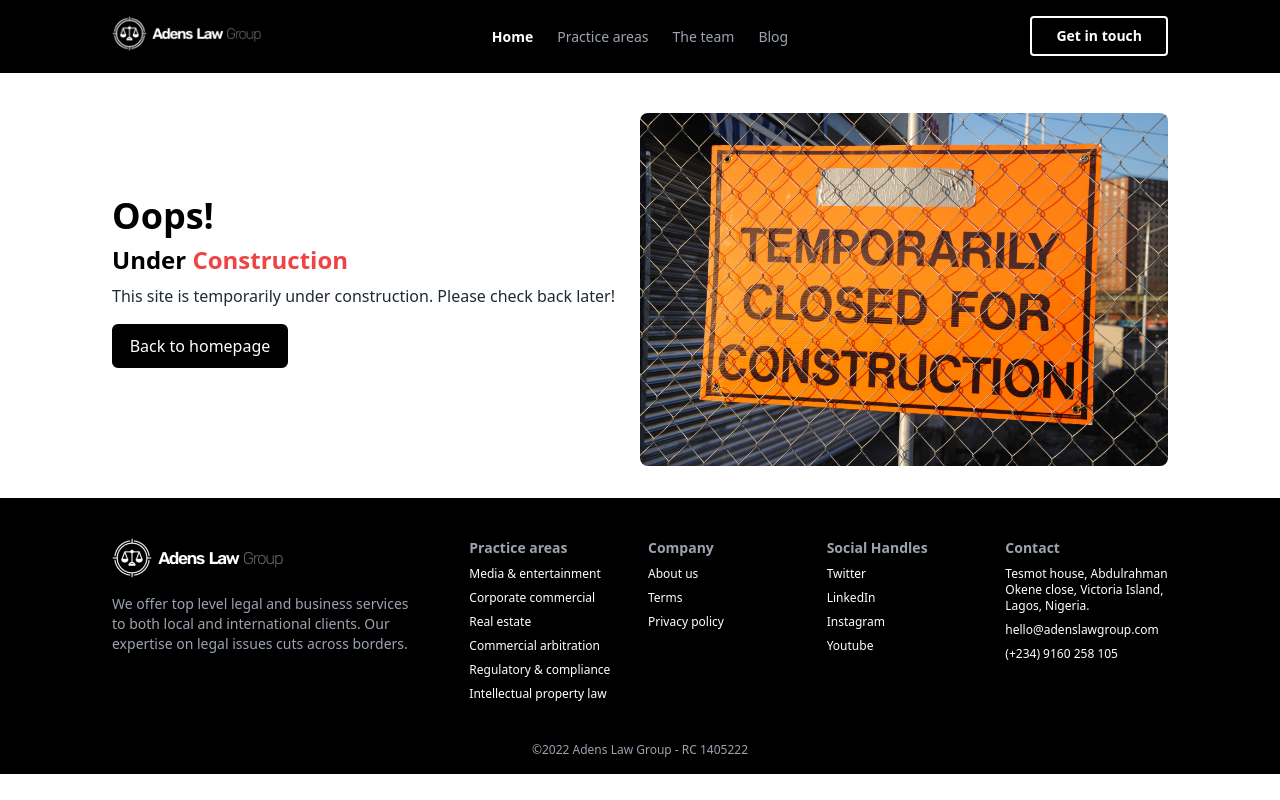
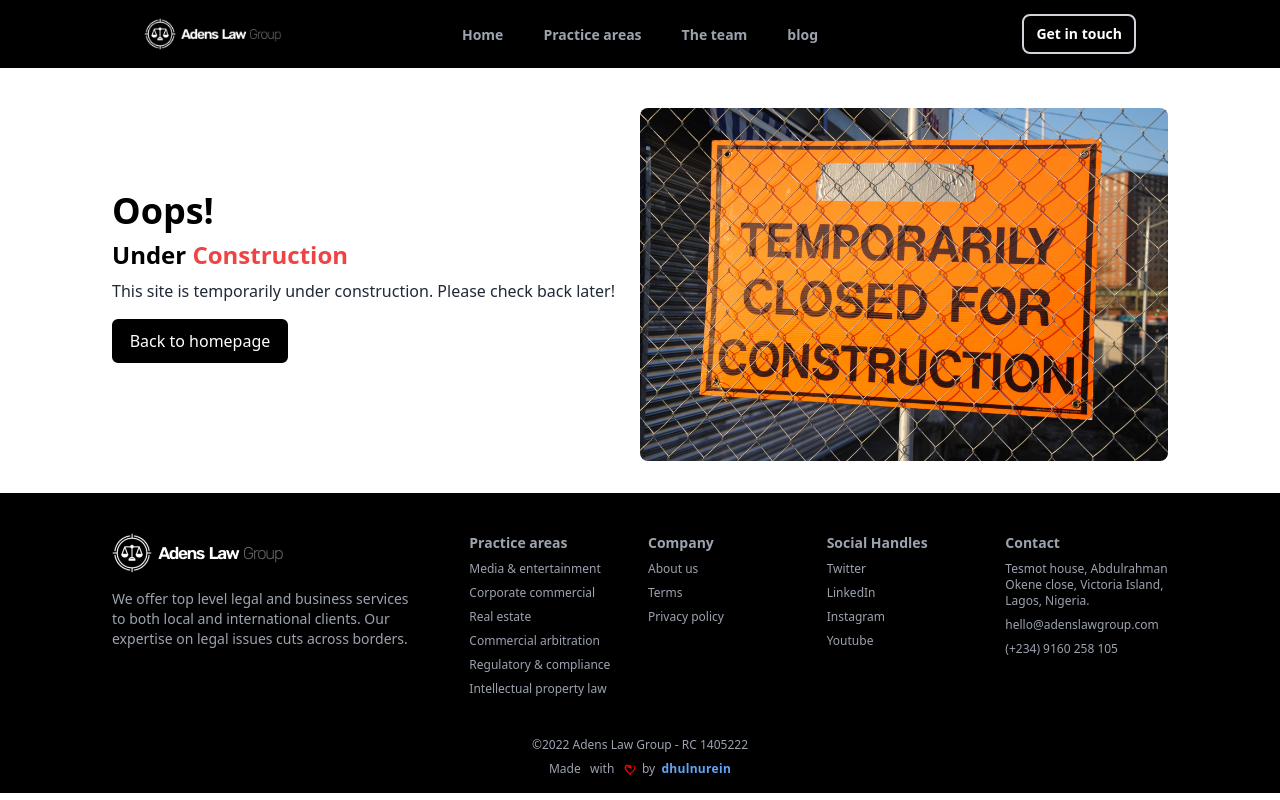
Before and after one commit to NureniJamiu/adens_law-group, a React (Create React App) app: page /construction in a window 1280 px wide. Built offline with nearby package versions, Linux system fonts and the light colour scheme.

Commit message:
fix navbar menu not working in mobile view

```diff
--- a/package.json
+++ b/package.json
@@ -3,6 +3,7 @@
   "version": "0.1.0",
   "private": true,
   "dependencies": {
+    "@headlessui/react": "^1.7.7",
     "@testing-library/jest-dom": "^5.16.5",
     "@testing-library/react": "^13.4.0",
     "@testing-library/user-event": "^13.5.0",
--- /dev/null
+++ b/src/components/Accordion.jsx
@@ -0,0 +1,86 @@
+import React from "react";
+
+const Accordion = () => {
+  return (
+    <div>
+      <div className="w-full bg-black mt-8 space-y-2 md:hidden">
+        <details className="pb-4 rounded-lg cursor-pointer">
+          <summary className="font-semibold text-gray-400">
+            Practice areas
+          </summary>
+          <div className="mt-3">
+            <ul>
+              <li className="list-none text-gray-600 pl-2 text-sm my-3">
+                Media & entertainment
+              </li>
+              <li className="list-none text-gray-600 pl-2 text-sm mb-3">
+                Corporate commercial
+              </li>
+              <li className="list-none text-gray-600 pl-2 text-sm mb-3">
+                Real estate
+              </li>
+              <li className="list-none text-gray-600 pl-2 text-sm mb-3">
+                Commercial arbitration
+              </li>
+              <li className="list-none text-gray-600 pl-2 text-sm mb-3">
+                Regulatory & compliance
+              </li>
+              <li className="list-none text-gray-600 pl-2 text-sm">
+                Intellectual property law
+              </li>
+            </ul>
+          </div>
+        </details>
+        <details className="py-4 rounded-lg cursor-pointer">
+          <summary className="font-semibold text-gray-400">Company</summary>
+          <ul>
+            <li className="list-none text-gray-600 pl-2 text-sm my-3">
+              About us
+            </li>
+            <li className="list-none text-gray-600 pl-2 text-sm mb-3">Terms</li>
+            <li className="list-none text-gray-600 pl-2 text-sm">
+              Privacy policy
+            </li>
+          </ul>
+        </details>
+        <details className="py-4 rounded-lg cursor-pointer">
+          <summary className="font-semibold text-gray-400">Follow</summary>
+          <div className="mt-3">
+            <ul>
+              <li className="list-none text-gray-600 pl-2 text-sm my-3">
+                Twitter
+              </li>
+              <li className="list-none text-gray-600 pl-2 text-sm mb-3">
+                LinkedIn
+              </li>
+              <li className="list-none text-gray-600 pl-2 text-sm mb-3">
+                Instagram
+              </li>
+              <li className="list-none text-gray-600 pl-2 text-sm">Youtube</li>
+            </ul>
+          </div>
+        </details>
+        <details className="py-4 rounded-lg cursor-pointer">
+          <summary className="font-semibold text-gray-400">Contact</summary>
+          <div className="mt-3">
+            <ul>
+              <li className="list-none text-gray-600 pl-2 text-sm my-3 cursor-context-menu">
+                16, Ilori street, Ireakari, Isolo.
+                <br />
+                Lagos, Nigeria
+              </li>
+              <li className="list-none text-gray-600 pl-2 text-sm mb-3 cursor-context-menu">
+                nurenijamiu951@gmail.com
+              </li>
+              <li className="list-none text-gray-600 pl-2 text-sm cursor-context-menu">
+                (+234) 916-025-8105
+              </li>
+            </ul>
+          </div>
+        </details>
+      </div>
+    </div>
+  );
+};
+
+export default Accordion;
--- a/src/components/Navbar.jsx
+++ b/src/components/Navbar.jsx
@@ -1,180 +1,130 @@
 import React from "react";
+import { useState } from "react";
+import { Dialog } from "@headlessui/react";
+import { FiMenu } from "react-icons/fi";
+import { MdOutlineClose } from "react-icons/md";
+import { Link } from "react-router-dom";
 
 import logo from "../assets/logo.png";
-import { Link } from "react-router-dom";
 
 const Navbar = () => {
-  // Burger menus
-  document.addEventListener("DOMContentLoaded", function () {
-    // open
-    const burger = document.querySelectorAll(".navbar-burger");
-    const menu = document.querySelectorAll(".navbar-menu");
-
-    if (burger.length && menu.length) {
-      for (var i = 0; i < burger.length; i++) {
-        burger[i].addEventListener("click", function () {
-          for (var j = 0; j < menu.length; j++) {
-            menu[j].classList.toggle("hidden");
-          }
-        });
-      }
-    }
-
-    // close
-    const close = document.querySelectorAll(".navbar-close");
-    const backdrop = document.querySelectorAll(".navbar-backdrop");
-
-    if (close.length) {
-      for (var k = 0; k < close.length; k++) {
-        close[k].addEventListener("click", function () {
-          for (var j = 0; j < menu.length; j++) {
-            menu[j].classList.toggle("hidden");
-          }
-        });
-      }
-    }
-
-    if (backdrop.length) {
-      for (var l = 0; l < backdrop.length; l++) {
-        backdrop[l].addEventListener("click", function () {
-          for (var j = 0; j < menu.length; j++) {
-            menu[j].classList.toggle("hidden");
-          }
-        });
-      }
-    }
-  });
+  const navigation = [
+    { name: "Home" },
+    { name: "Practice areas" },
+    { name: "The team" },
+    { name: "blog" },
+  ];
+  const [mobileMenuOpen, setMobileMenuOpen] = useState(false);
 
   return (
+    <div className=" bg-black md:px-12 lg:px-28 lg:py-1">
+      <div className="absolute inset-x-0 top-[-10rem] -z-10 transform-gpu overflow-hidden sm:top-[-20rem]"></div>
+      <div className="px-6 py-3 lg:px-8">
         <div>
-      <nav className="relative py-4 px-4 flex justify-between items-center bg-black md:px-10 lg:px-28">
+          <nav
+            className="flex h-9 items-center justify-between"
+            aria-label="Global"
+          >
+            <div className="flex lg:min-w-0 lg:flex-1" aria-label="Global">
               <Link to="/">
-          <div
-            className="inline-block text-3xl font-bold leading-none"
-            href="/"
+                <span className="-m-1.5 p-1.5">
+                  <span className="sr-only">Your Company</span>
+                  <img className="h-8" src={logo} alt="" />
+                </span>
+              </Link>
+            </div>
+            <div className="flex lg:hidden">
+              <button
+                type="button"
+                className="-m-2.5 inline-flex items-center justify-center rounded-md p-2.5 text-gray-700"
+                onClick={() => setMobileMenuOpen(true)}
               >
-            <img src={logo} alt="logo" width={150} />
-          </div>
-        </Link>
-        <div class="lg:hidden">
-          <button class="navbar-burger flex items-center text-white p-3">
-            <a
-              className=" inline-block py-1 px-4  bg-gray-300 text-black text-sm hover:text-white font-bold rounded-md transition duration-200 border-2 border-black  hover:bg-black  hover:border-gray-400"
-              href="#links"
-            >
-              Menu
-            </a>
+                <span className="sr-only">Open main menu</span>
+                <FiMenu
+                  className="h-6 w-6"
+                  style={{
+                    color: "white",
+                  }}
+                  aria-hidden="true"
+                />
               </button>
             </div>
-        <ul class="hidden absolute top-1/2 left-1/2 transform -translate-y-1/2 -translate-x-1/2 lg:flex lg:mx-auto lg:items-center lg:w-auto lg:space-x-6">
-          <li>
-            <Link className="text-sm text-white font-bold" to="/">
-              Home
+            <div className="hidden lg:flex lg:min-w-0 lg:justify-center lg:gap-x-10">
+              {React.Children.toArray(
+                navigation.map((item) => (
+                  <Link to="/construction">
+                    <span className="font-semibold text-gray-400 hover:text-white text-sm">
+                      {item.name}
+                    </span>
                   </Link>
-          </li>
-
-          <li>
-            <Link
-              className="text-sm text-gray-400 hover:text-white"
-              to="/construction"
-            >
-              Practice areas
-            </Link>
-          </li>
-
-          <li>
-            <Link
-              className="text-sm text-gray-400 hover:text-white"
-              to="/construction"
-            >
-              The team
-            </Link>
-          </li>
-
-          <li>
-            <Link
-              className="text-sm text-gray-400 hover:text-white"
-              to="/construction"
-            >
-              Blog
-            </Link>
-          </li>
-        </ul>
+                ))
+              )}
+            </div>
+            <div className="hidden lg:flex lg:min-w-0 lg:flex-1 lg:justify-end">
               <a
-          class="hidden py-2 px-6 bg-black border-2 border-white  text-sm text-white font-bold rounded transition duration-200 hover:bg-gray-300 hover:border-gray-300 hover:text-black lg:inline-block"
                 href="#links"
-        >
-          Get in touch
-        </a>
-      </nav>
-      <div class="navbar-menu relative z-50 hidden">
-        <div class="navbar-backdrop fixed inset-0 bg-gray-800 opacity-25"></div>
-        <nav class="fixed top-0 left-0 bottom-0 flex flex-col w-5/6 max-w-sm py-6 px-6 bg-black border-r overflow-y-auto">
-          <div class="flex justify-between items-center mb-8">
-            <Link to="/">
-              <div className="inline-block mr-auto text-3xl font-bold leading-none">
-                <img src={logo} alt="logo" width={150} />
-              </div>
-            </Link>
-            <button class="navbar-close">
-              <a
-                className=" inline-block py-1 px-4 bg-gray-300 text-black text-sm hover:text-white font-bold rounded-md transition duration-200 border-2 border-black hover:bg-black hover:border-gray-200"
-                href="#links"
-              >
-                Close
-              </a>
-            </button>
-          </div>
-          <div>
-            <ul>
-              <li class="mb-1">
-                <Link
-                  className="block p-4 text-sm font-semibold transition duration-200 text-white hover:bg-blue-50 hover:text-black rounded"
-                  to="/"
-                >
-                  Home
-                </Link>
-              </li>
-              <li class="mb-1">
-                <Link
-                  className="block p-4 text-sm font-semibold transition duration-200 text-white hover:bg-blue-50 hover:text-black rounded"
-                  to="/construction"
-                >
-                  Practice areas
-                </Link>
-              </li>
-              <li class="mb-1">
-                <Link
-                  className="block p-4 text-sm font-semibold transition duration-200 text-white hover:bg-blue-50 hover:text-black rounded"
-                  to="/construction"
-                >
-                  The team
-                </Link>
-              </li>
-              <li class="mb-1">
-                <Link
-                  className="block p-4 text-sm font-semibold transition duration-200 text-white hover:bg-blue-50 hover:text-black rounded"
-                  to="/construction"
-                >
-                  Blog
-                </Link>
-              </li>
-            </ul>
-          </div>
-          <div class="mt-auto">
-            <div class="pt-6">
-              <a
-                class="block px-4 py-3 mb-2 leading-loose text-xs text-center text-black font-semibold bg-white transition duration-200 border-2 border-black hover:bg-black hover:text-white hover:border-white rounded-xl"
-                href="#links"
+                className="inline-block rounded-lg px-3 py-1.5 text-sm font-semibold leading-6 text-white border-2 transition ease-out duration-200 border-gray-300 hover:bg-gray-300 hover:text-black"
               >
                 Get in touch
               </a>
             </div>
-            <p class="my-4 text-xs text-center text-gray-400">
-              <span>Copyright © 2023</span>
-            </p>
+          </nav>
+          <Dialog as="div" open={mobileMenuOpen} onClose={setMobileMenuOpen}>
+            <Dialog.Panel
+              focus="true"
+              className="fixed inset-0 z-50 overflow-y-auto bg-black px-6 py-6 lg:hidden"
+            >
+              <div className="flex h-9 items-center justify-between">
+                <div className="flex">
+                  <a href="#links" className="-m-1.5 p-1.5">
+                    <span className="sr-only">Your Company</span>
+                    <img className="h-8" src={logo} alt="logo" />
+                  </a>
                 </div>
-        </nav>
+                <div className="flex">
+                  <button
+                    type="button"
+                    className="-m-2.5 inline-flex items-center justify-center rounded-md p-2.5"
+                    onClick={() => setMobileMenuOpen(false)}
+                  >
+                    <span className="sr-only text-white">Close menu</span>
+                    <MdOutlineClose
+                      className="h-6 w-6"
+                      style={{ color: "white" }}
+                      aria-hidden="true"
+                    />
+                  </button>
+                </div>
+              </div>
+              <div className="mt-6 flow-root">
+                <div className="-my-6 divide-y divide-gray-500/10">
+                  <div className="space-y-2 py-6">
+                    {React.Children.toArray(
+                      navigation.map((item) => (
+                        <Link to="/construction">
+                          <span
+                            key={item.name}
+                            className="-mx-3 block rounded-lg py-2 px-3 text-base font-semibold leading-7 text-gray-300 hover:bg-gray-400/10"
+                          >
+                            {item.name}
+                          </span>
+                        </Link>
+                      ))
+                    )}
+                  </div>
+                  <div className="py-6">
+                    <a
+                      href="#links"
+                      className="-mx-3 block rounded-lg py-2.5 px-3 text-base font-semibold leading-6 border-2 border-bg-gray-400 w-32 text-gray-300 transition-all ease-out duration-200 hover:bg-gray-300 hover:text-black"
+                    >
+                      Get in touch
+                    </a>
+                  </div>
+                </div>
+              </div>
+            </Dialog.Panel>
+          </Dialog>
+        </div>
       </div>
     </div>
   );
--- a/src/components/index.js
+++ b/src/components/index.js
@@ -1 +1,2 @@
 export { default as Navbar } from "./Navbar";
+export { default as Accordion } from "./Accordion";
--- a/src/containers/Footer.jsx
+++ b/src/containers/Footer.jsx
@@ -1,11 +1,21 @@
 import React from "react";
 
+import { Accordion } from "../components";
+import { GiSelfLove } from "react-icons/gi";
 import logo from "../assets/logo.png";
 
 const Footer = () => {
   return (
     <div className="bg-black pt-10 px-4 md:px-12 lg:px-28">
-      <div className="grid gap-4 md:grid md:grid-cols-6 md:gap-4">
+      <img src={logo} alt="logo" className="md:hidden" />
+      <p className="text-gray-400 text-sm mt-4 md:hidden">
+        We offer top level legal and business services to both local and
+        international clients. Our expertise on legal issues cuts across
+        borders.
+      </p>
+      <Accordion />
+      {/*  REMEMBER TO ADD GRID TO THE CLASSNAME BELOW */}
+      <div className="hidden gap-4 md:grid md:grid-cols-6 md:gap-4">
         <div className="col-span-2">
           <img src={logo} alt="logo" />
           <p className="text-gray-400 text-sm my-4 md:pr-8">
@@ -17,32 +27,32 @@ const Footer = () => {
         <div>
           <p className="text-gray-400 font-bold text-sm mb-2">Practice areas</p>
           <a href="#links">
-            <p className="text-white text-xs mb-2 hover:text-gray-500">
+            <p className="text-gray-400 text-xs mb-2 hover:text-gray-500">
               Media & entertainment
             </p>
           </a>
           <a href="#links">
-            <p className="text-white text-xs mb-2 hover:text-gray-500">
+            <p className="text-gray-400 text-xs mb-2 hover:text-gray-500">
               Corporate commercial
             </p>
           </a>
           <a href="#links">
-            <p className="text-white text-xs mb-2 hover:text-gray-500">
+            <p className="text-gray-400 text-xs mb-2 hover:text-gray-500">
               Real estate
             </p>
           </a>
           <a href="#links">
-            <p className="text-white text-xs mb-2 hover:text-gray-500">
+            <p className="text-gray-400 text-xs mb-2 hover:text-gray-500">
               Commercial arbitration
             </p>
           </a>
           <a href="#links">
-            <p className="text-white text-xs mb-2 hover:text-gray-500">
+            <p className="text-gray-400 text-xs mb-2 hover:text-gray-500">
               Regulatory & compliance
             </p>
           </a>
           <a href="#links">
-            <p className="text-white text-xs mb-2 hover:text-gray-500">
+            <p className="text-gray-400 text-xs mb-2 hover:text-gray-500">
               Intellectual property law
             </p>
           </a>
@@ -50,15 +60,17 @@ const Footer = () => {
         <div className="text-gray-400 text-right md:text-left">
           <p className="text-gray-400 text-sm font-bold mb-2">Company</p>
           <a href="#links">
-            <p className="text-white text-xs mb-2 hover:text-gray-500">
+            <p className="text-gray-400 text-xs mb-2 hover:text-gray-500">
               About us
             </p>
           </a>
           <a href="#links">
-            <p className="text-white text-xs mb-2 hover:text-gray-500">Terms</p>
+            <p className="text-gray-400 text-xs mb-2 hover:text-gray-500">
+              Terms
+            </p>
           </a>
           <a href="#links">
-            <p className="text-white text-xs mb-2 hover:text-gray-500">
+            <p className="text-gray-400 text-xs mb-2 hover:text-gray-500">
               Privacy policy
             </p>
           </a>
@@ -66,22 +78,22 @@ const Footer = () => {
         <div className="text-gray-400">
           <p className="text-gray-400 text-sm font-bold mb-2">Social Handles</p>
           <a href="#links">
-            <p className="text-white text-xs mb-2 hover:text-gray-500">
+            <p className="text-gray-400 text-xs mb-2 hover:text-gray-500">
               Twitter
             </p>
           </a>
           <a href="#links">
-            <p className="text-white text-xs mb-2 hover:text-gray-500">
+            <p className="text-gray-400 text-xs mb-2 hover:text-gray-500">
               LinkedIn
             </p>
           </a>
           <a href="#links">
-            <p className="text-white text-xs mb-2 hover:text-gray-500">
+            <p className="text-gray-400 text-xs mb-2 hover:text-gray-500">
               Instagram
             </p>
           </a>
           <a href="#links">
-            <p className="text-white text-xs mb-2 hover:text-gray-500">
+            <p className="text-gray-400 text-xs mb-2 hover:text-gray-500">
               Youtube
             </p>
           </a>
@@ -89,16 +101,29 @@ const Footer = () => {
         <div className="text-gray-400 text-right md:text-left">
           <p className="text-gray-400 text-sm font-bold mb-2">Contact</p>
 
-          <p className="text-white text-xs mb-2">
+          <p className="text-gray-400 text-xs mb-2">
             Tesmot house, Abdulrahman Okene close, Victoria Island, Lagos,
             Nigeria.
           </p>
-          <p className="text-white text-xs mb-2">hello@adenslawgroup.com</p>
-          <p className="text-white text-xs mb-2">(+234) 9160 258 105</p>
+          <p className="text-gray-400 text-xs mb-2">hello@adenslawgroup.com</p>
+          <p className="text-gray-400 text-xs mb-2">(+234) 9160 258 105</p>
         </div>
       </div>
-      <p className="text-center text-gray-400 text-xs pt-8 pb-4">
+      <p className="text-center text-gray-400 text-xs pt-8 pb-2">
         ©2022 Adens Law Group - RC 1405222
+      </p>
+      <p className="text-center text-gray-400 text-xs pb-4">
+        Made &nbsp; with &nbsp;{" "}
+        <GiSelfLove style={{ color: "red", display: "inline" }} />
+        &nbsp; by &nbsp;
+        <a
+          href="https://dhulnurein.netlify.app"
+          className="text-blue-400 tracking-wide font-bold"
+          target="_blank"
+          rel="noreferrer"
+        >
+          dhulnurein
+        </a>
       </p>
     </div>
   );
--- a/src/containers/Services.jsx
+++ b/src/containers/Services.jsx
@@ -33,7 +33,8 @@ const Services = () => {
           </div>
 
           <div className="md:col-span-2 md:grid md:grid-cols-2 md:gap-4">
-            {cardData.map((data) => (
+            {React.Children.toArray(
+              cardData.map((data, index) => (
                 <>
                   <div className="bg-white py-10 px-2 rounded-xl md:py-7 md:col-span-1">
                     <img src={data.icon} alt="icon" className="mx-auto mb-4" />
@@ -49,7 +50,8 @@ const Services = () => {
                   </div>
                   <br className="md:hidden" />
                 </>
-            ))}
+              ))
+            )}
           </div>
         </div>
       </div>
--- a/src/pages/Construction.jsx
+++ b/src/pages/Construction.jsx
@@ -1,6 +1,6 @@
 import React from "react";
+import { Footer } from "../containers";
 import { Navbar } from "../components";
-import { Footer } from "../containers";
 import { Link } from "react-router-dom";
 import construction from "../assets/construction.jpg";
 
```
Also changed, not shown: src/containers/Testimonial.jsx (+6 -8 lines), 1 other file (tests, documents, lock files or other folders). Lines whose indentation alone changed are shown as unchanged.
